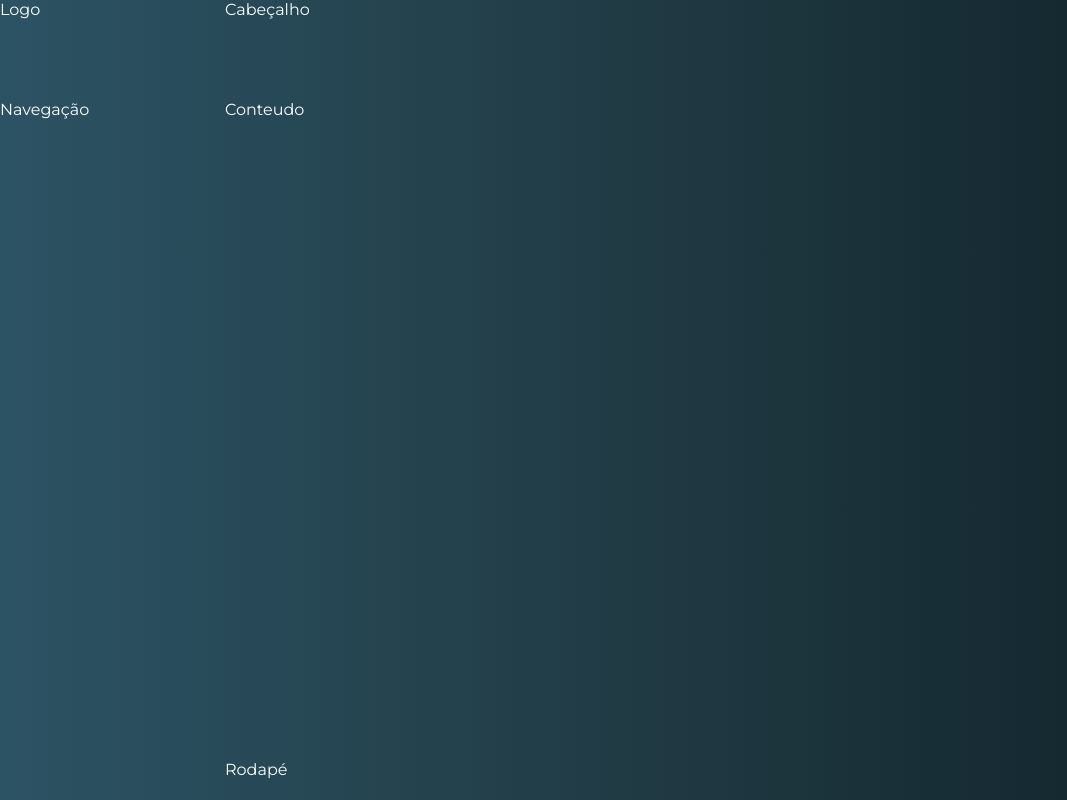
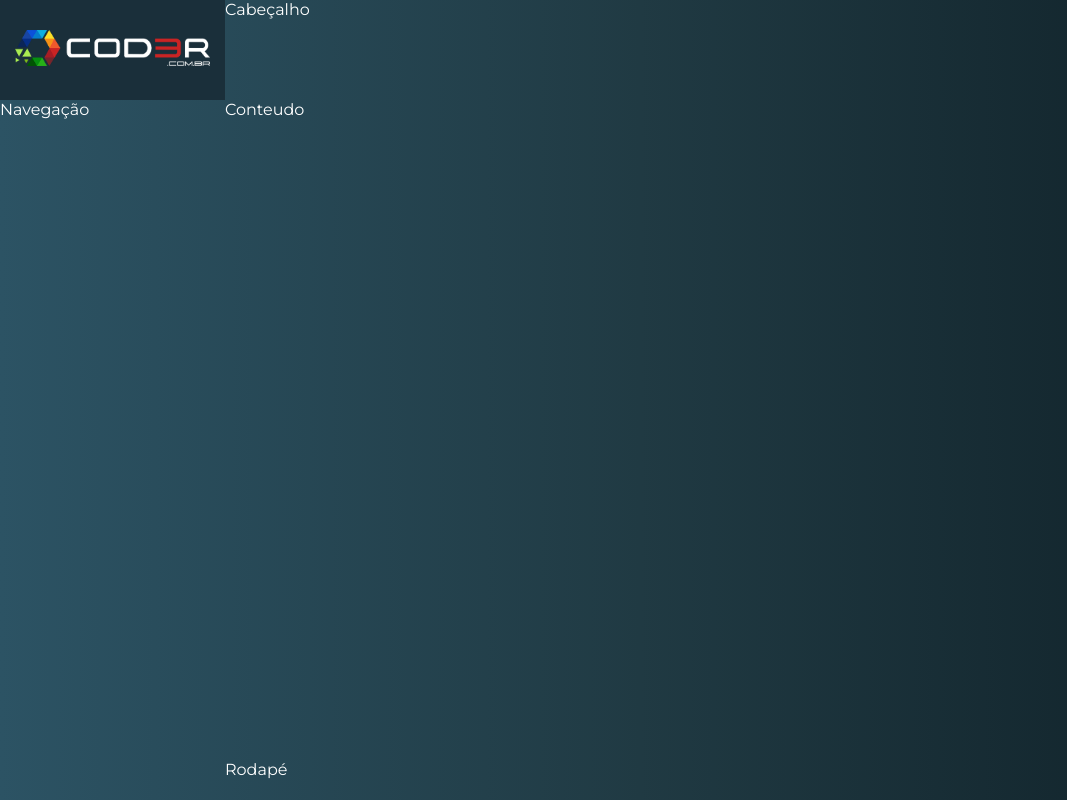
Before and after one commit to arlansonic/CodeBr, a React (Create React App) app in the folder React/crud/frontend/: page / in a window 1280 px wide. Shown: the whole page, without its empty margins (0-1067 px from the left). Built offline with nearby package versions, Linux system fonts and the light colour scheme.

Commit message:
Add Logo

```diff
--- a/React/crud/frontend/src/components/template/Logo.css
+++ b/React/crud/frontend/src/components/template/Logo.css
@@ -0,0 +1,12 @@
+aside.Logo{
+    background-color: var(--bg-dark);
+    display: flex;
+    justify-content: center;
+    align-items: center;
+
+}
+
+aside.Logo img{
+    padding: 0px 15px;
+    width: 100%;
+}
--- a/React/crud/frontend/src/components/template/Logo.jsx
+++ b/React/crud/frontend/src/components/template/Logo.jsx
@@ -1,7 +1,10 @@
 import './Logo.css'
+import logo from '../../assets/imgs/logo.png'
 import React from 'react'
 
 export default props =>
     <aside className="Logo">
-        Logo
+        <a href="/" className="logo">
+            <img src={logo} alt="logo"/>
+        </a>
     </aside>
--- a/React/crud/frontend/src/main/App.css
+++ b/React/crud/frontend/src/main/App.css
@@ -41,7 +41,7 @@
     height: 100vh;
 }
 
-aside.logo{
+aside.Logo{
     grid-area: logo;
 }
 
```
Also changed, not shown: React/crud/frontend/src/assets/imgs/logo.png (added).
